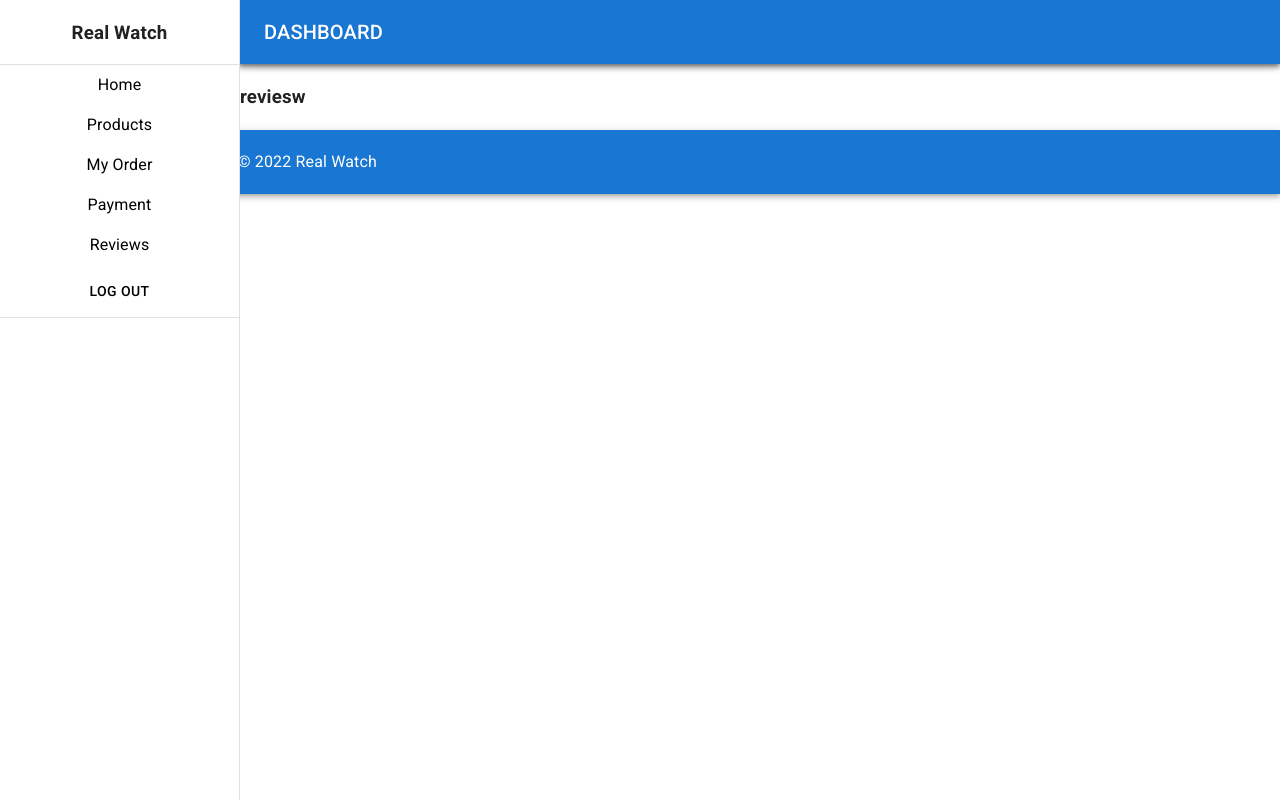
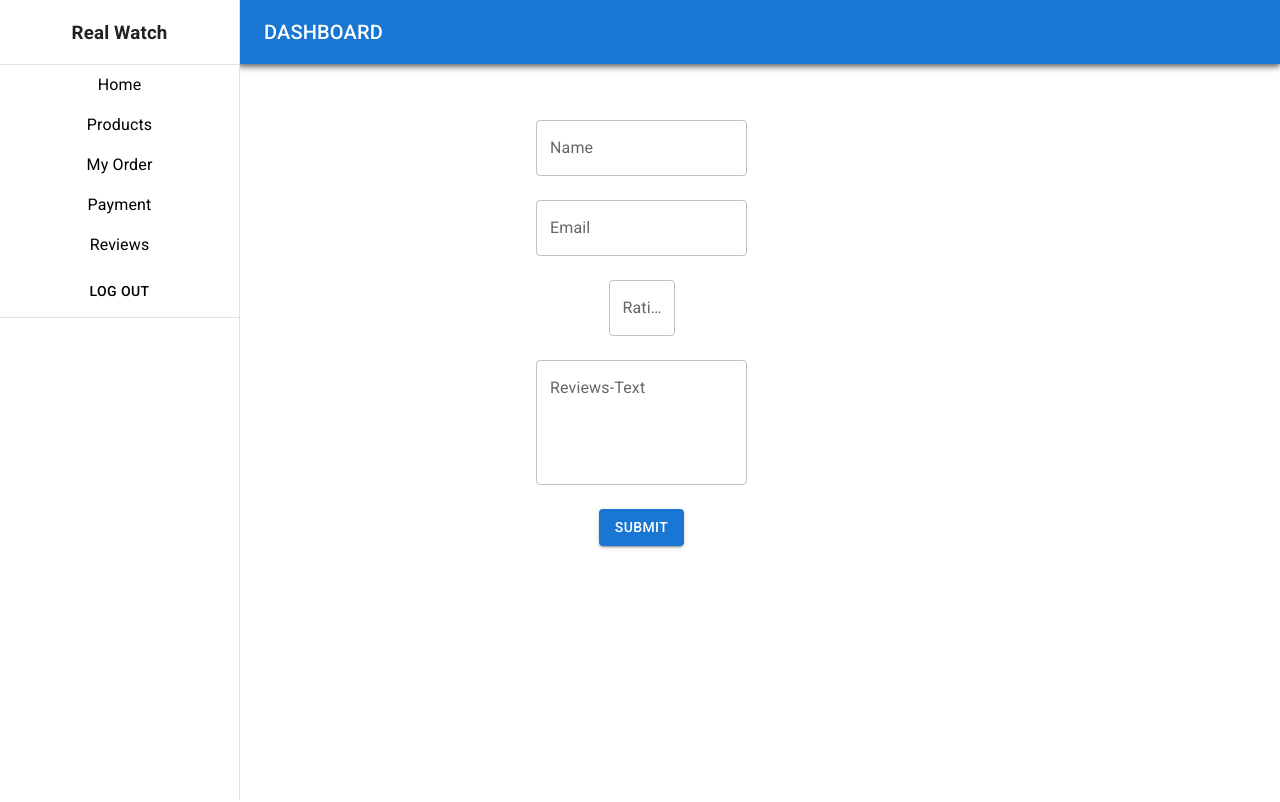
Before and after one commit to Asif-Ul-Karim-Nabir/real-watch-client-side, a React (Create React App) app: page /dashboard/reviews in a window 1280 px wide. Shown: the top 802 px of the page. Built offline with nearby package versions, Linux system fonts and the light colour scheme; no server answers.

Commit message:
second-commit

```diff
--- a/src/App.js
+++ b/src/App.js
@@ -31,7 +31,7 @@ function App() {
           <Route exact path="/products">
             <Products></Products>
           </Route>
-          <Route  path="/login.html">
+          <Route  path="/login">
             <Login></Login>
           </Route>
           <Route  path="/register">
--- /dev/null
+++ b/src/Pages/DashBoard/AddReviews/AddReviews.js
@@ -0,0 +1,81 @@
+import { Button, Grid, TextField } from '@mui/material';
+import React, { useState } from 'react';
+
+const AddReviews = () => {
+    const [reviews, setReviews] = useState({});
+
+    const handleOnBlur = (e) => {
+        const feild = e.target.name;
+        const value = e.target.value;
+        const newReviews = {...reviews}
+        newReviews[feild] = value;
+        // console.log(newReviews );
+        setReviews(newReviews)
+    }
+    const handleReviews = e => {
+        //collect data
+        const review = {
+            ...reviews
+        }
+        console.log(review);
+         // send to the server
+         fetch('http://localhost:4000/reviews',{
+            method: 'POST',
+            headers: {
+                'content-type': 'application/json'
+            },
+            body: JSON.stringify(review)
+        })
+        .then(res=>res.json())
+        .then(data=>{
+            console.log(data);
+        })
+        e.preventDefault()
+    }
+    return (
+        <div style={{marginLeft:'25%',marginTop:'5%',height:'100vh'}}>
+            <Grid container rowSpacing={1} columnSpacing={{ xs: 1, sm: 2, md: 3 }}>
+            <Grid >
+            <form>
+            <TextField
+             id="outlined-basic"
+            label="Name"
+            name="name"
+            onBlur={handleOnBlur}
+             variant="outlined"
+              /><br /><br />
+            <TextField
+            id="outlined-basic"
+            label="Email"
+            name="email"
+            onBlur={handleOnBlur}
+            variant="outlined"
+            /><br /><br />
+            <TextField id="outlined-basic"
+            label="Ratings"
+            name="ratings"
+            onBlur={handleOnBlur}
+             type="number"
+            InputProps={{ inputProps: { min: 0, max: 5 } }}
+            variant="outlined"
+            /><br /><br />
+                <TextField
+            id="outlined-basic"
+            label="Reviews-Text"
+            name="review_text"
+            multiline
+            onBlur={handleOnBlur}
+            rows={4}
+            variant="outlined"
+            /> <br />
+            <br />
+            <Button onClick={handleReviews} variant="contained">Submit</Button>
+            </form>
+            </Grid>
+            </Grid>
+
+        </div>
+    );
+};
+
+export default AddReviews;
--- a/src/Pages/DashBoard/DashBoard/DashBoard.js
+++ b/src/Pages/DashBoard/DashBoard/DashBoard.js
@@ -13,6 +13,8 @@ import Typography from '@mui/material/Typography';
 import { Link,Route, Switch, NavLink } from 'react-router-dom';
 import useAuth from '../../hooks/useAuth/useAuth';
 import { Button } from '@mui/material';
+import MyOrder from '../MyOrder/MyOrder';
+import AddReviews from '../AddReviews/AddReviews';
 
 const drawerWidth = 240;
 
@@ -121,13 +123,13 @@ function DashBoard(props) {
           <h3>Welcome to our DashBoard !!</h3>
           </Route>
           <Route path="/dashboard/order">
-          <h3>muy ouresf</h3>
+            <MyOrder></MyOrder>
           </Route>
           <Route path="/dashboard/payment">
-          <h3>Payment System Is Comming Soon....</h3>
+          <h3 style={{height:'100vh'}}>Payment System Is Comming Soon....</h3>
           </Route>
           <Route path="/dashboard/reviews">
-          <h3>reviesw</h3>
+          <AddReviews></AddReviews>
           </Route>
          </Switch>
     </Box>
--- /dev/null
+++ b/src/Pages/DashBoard/MyOrder/MyOrder.js
@@ -0,0 +1,69 @@
+import React, { useEffect, useState } from 'react';
+import Table from '@mui/material/Table';
+import TableBody from '@mui/material/TableBody';
+import TableCell from '@mui/material/TableCell';
+import TableContainer from '@mui/material/TableContainer';
+import TableHead from '@mui/material/TableHead';
+import TableRow from '@mui/material/TableRow';
+import Paper from '@mui/material/Paper';
+import { Button, Grid } from '@mui/material';
+
+const MyOrder = ( ) => {
+    const [deletes, setDeletes] = useState({})
+    const [order, setOrder] = useState([])
+console.log(order?.price);
+    useEffect( () => {
+        fetch('https://peaceful-journey-32516.herokuapp.com/orders')
+        .then(res=>res.json())
+        .then(data=>setOrder(data))
+    },[])
+    const handleDelete = () =>{
+        fetch(`http://localhost:4000/orders/${order?._id}`,{
+            method: 'DELETE',
+            headers: {
+                'content-type': 'application/json'
+            },
+            body: JSON.stringify(deletes)
+        })
+        .then(res=>res.json())
+        .then(data=>{
+            console.log(data)
+            setDeletes(data)
+        })
+    }
+    return (
+        <Grid item xs={10} md={8} sx={{height:'100vh'}}>
+            <h3>My Order : {order.length}</h3>
+            <TableContainer component={Paper}>
+      <Table sx={{ minWidth: 650 }} aria-label="simple table">
+        <TableHead>
+          <TableRow>
+            <TableCell>Product Name</TableCell>
+            <TableCell align="right">Price</TableCell>
+            <TableCell align="right">Email</TableCell>
+
+          </TableRow>
+        </TableHead>
+        <TableBody>
+          {order.map((row) => (
+            <TableRow
+              key={row._id}
+              sx={{ '&:last-child td, &:last-child th': { border: 0 } }}
+            >
+              <TableCell component="th" scope="row">
+                {row.productName}
+              </TableCell>
+              <TableCell align="right">{row.price}</TableCell>
+              <TableCell align="right">{row.email}</TableCell>
+              <TableCell align="right">
+              <Button onClick={handleDelete} variant="contained">Delete</Button></TableCell>
+            </TableRow>
+          ))}
+        </TableBody>
+      </Table>
+    </TableContainer>
+        </Grid>
+    );
+};
+
+export default MyOrder;
--- a/src/Pages/Footer/Footer.js
+++ b/src/Pages/Footer/Footer.js
@@ -3,7 +3,7 @@ import React from 'react';
 
 const Footer = () => {
     return (
-        <div>
+        <div >
            <AppBar position="static" color="primary">
           <Container maxWidth="md">
             <Toolbar>
--- a/src/Pages/Home/Home/Home.js
+++ b/src/Pages/Home/Home/Home.js
@@ -1,5 +1,6 @@
 import React from 'react';
 import Products from '../Products/Products';
+import Reviews from '../Reviews/Reviews';
 import WatchBanner from '../WatchBanner/WatchBanner';
 
 const Home = () => {
@@ -7,6 +8,7 @@ const Home = () => {
         <div>
             <WatchBanner></WatchBanner>
             <Products></Products>
+            <Reviews></Reviews>
         </div>
     );
 };
--- /dev/null
+++ b/src/Pages/Home/Review/Review.js
@@ -0,0 +1,31 @@
+import React from 'react';
+import Card from '@mui/material/Card';
+import CardContent from '@mui/material/CardContent';
+import Typography from '@mui/material/Typography';
+import { CardActionArea, Grid, Rating } from '@mui/material';
+
+const Review = ({review}) => {
+    const {name,email,ratings,review_text} = review
+    return (
+       <Grid item md={12}>
+            <Card >
+        <CardActionArea>
+        <CardContent>
+            <Typography gutterBottom variant="h5" component="div">
+            {name}
+            </Typography>
+            <Typography variant="body2" color="text.secondary">
+            {email}
+            </Typography>
+            <Rating name="read-only" value={ratings} readOnly />
+            <Typography gutterBottom variant="h5" component="div">
+             {review_text}
+            </Typography>
+        </CardContent>
+        </CardActionArea>
+    </Card>
+       </Grid>
+    );
+};
+
+export default Review;
--- /dev/null
+++ b/src/Pages/Home/Reviews/Reviews.js
@@ -0,0 +1,35 @@
+import React, { useEffect, useState } from 'react';
+import Grid from '@mui/material/Grid';
+import Box from '@mui/material/Box';
+import { Container, Typography } from '@mui/material';
+import Review from '../Review/Review';
+
+const Reviews = () => {
+    const [reviews, setReviews] = useState([]);
+
+    useEffect( () => {
+        fetch('https://peaceful-journey-32516.herokuapp.com/reviews')
+        .then(res=>res.json())
+        .then(data=>setReviews(data))
+    },[])
+    return (
+        <div style={{backgroundColor:'#F6F6F6'}}>
+
+             <Typography sx={{paddingTop:'20px',color:'#1a53ff'}} gutterBottom variant="h4" component="div">
+              Reviews
+            </Typography>
+
+             <Grid >
+                {
+                    reviews.map(review=><Review
+                    key={review._id}
+                    review={review}
+                    ></Review>)
+                }
+                </Grid>
+
+        </div>
+    );
+};
+
+export default Reviews;
--- a/src/Pages/Login/PrivateRoute/PrivateRoute.js
+++ b/src/Pages/Login/PrivateRoute/PrivateRoute.js
@@ -13,7 +13,7 @@ const PrivateRoute = ({ children, ...rest }) => {
                 ) : (
                 <Redirect
                     to={{
-                    pathname: "/login.html",
+                    pathname: "/login",
                     state: { from: location }
                     }}
                 />
```
Also changed, not shown: src/Pages/DashBoard/Purchase/Purchase.js (+15 -11 lines).
